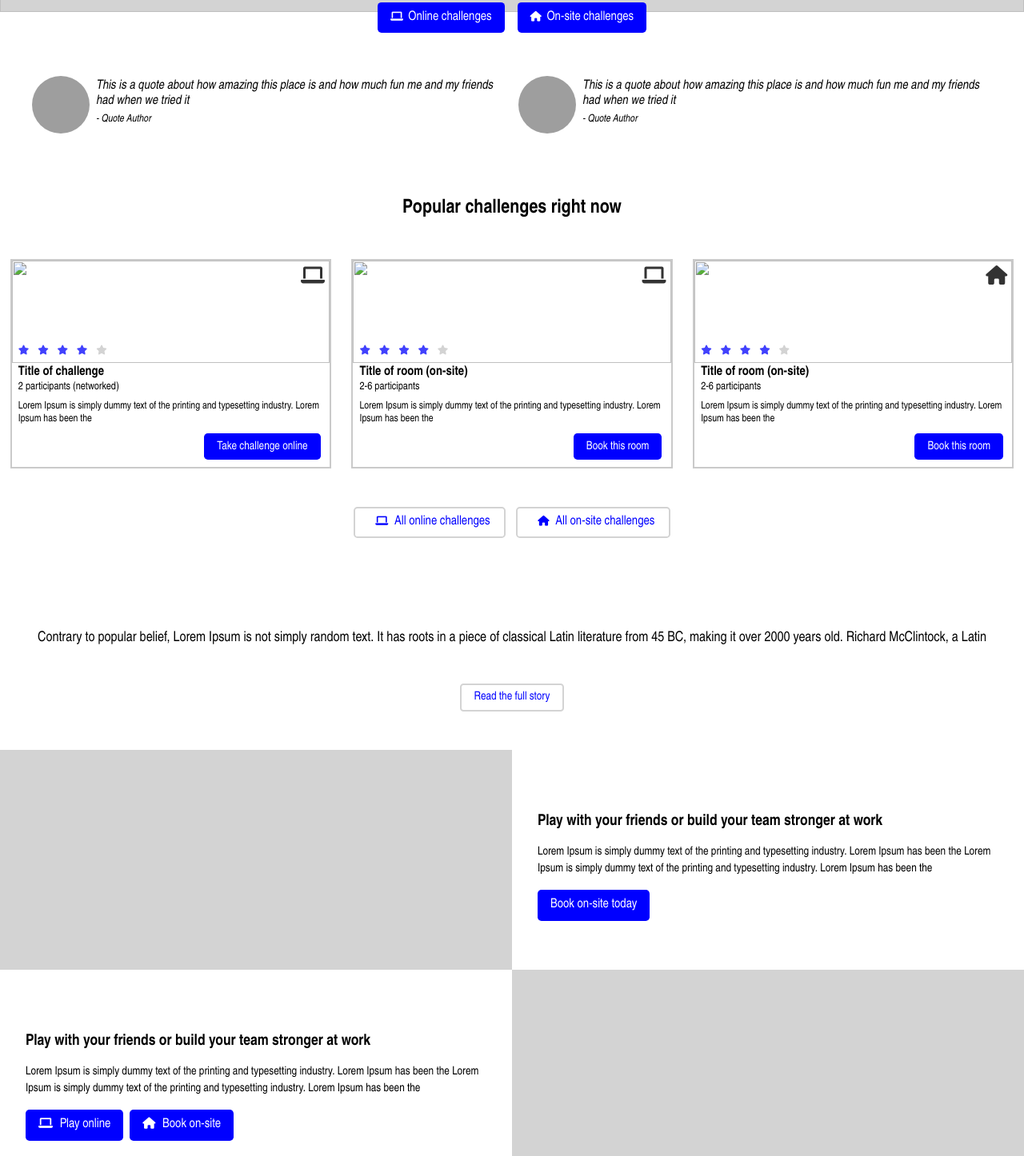
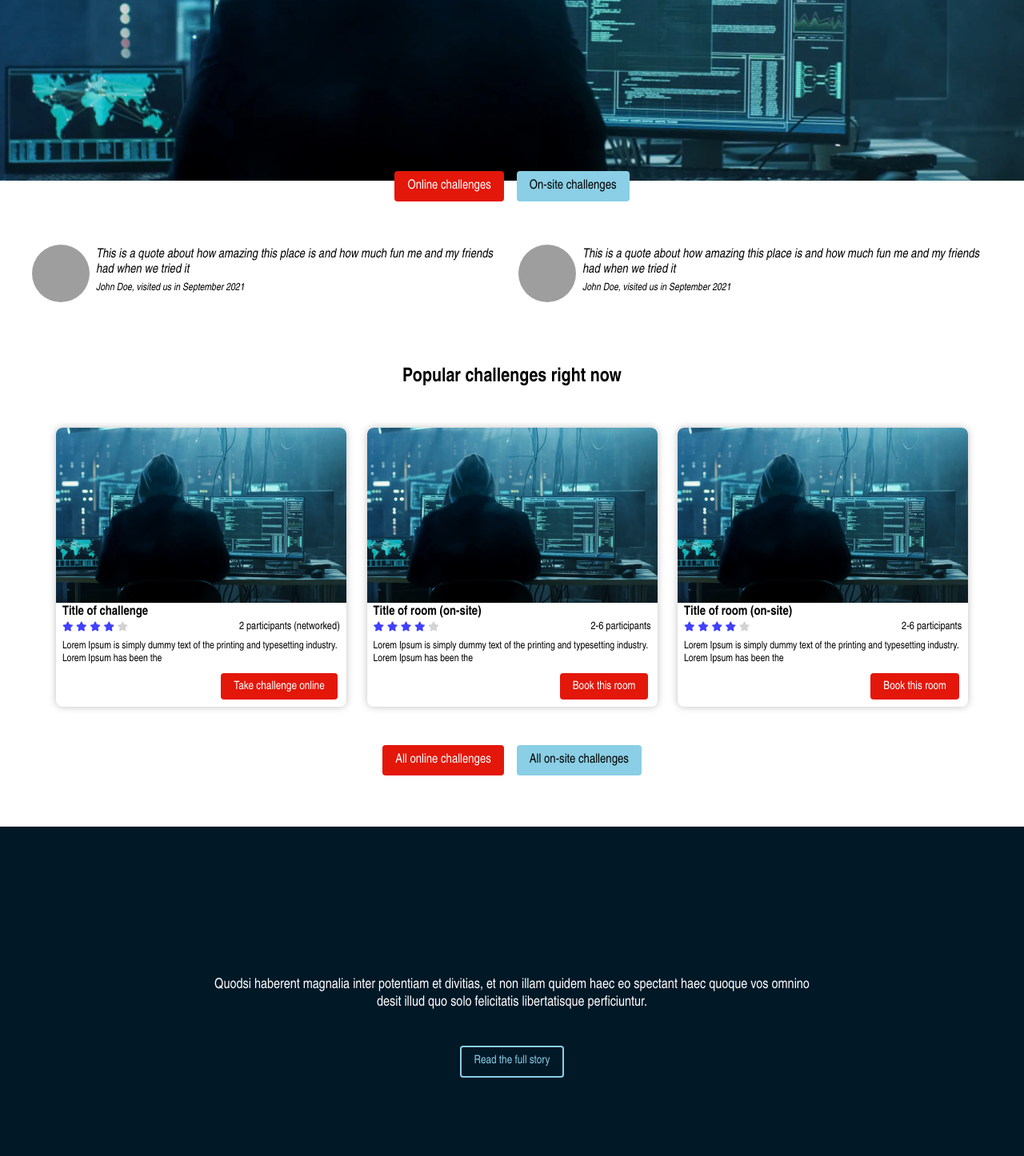
Before and after one commit to PontusVallgren/esc-project, a website: page index.html in a window 1280 px wide. Shown: the part 398-1844 px from the top of the page at 80% size. Drawn offline with nearby package versions, Linux system fonts and the light colour scheme; files that its build step writes are made by us from their sources; grey boxes are pictures that could not be loaded.

Commit message:
updated layout to the new one and added pictures given by the design and updated buttons to follow design pattern

```diff
--- a/index.html
+++ b/index.html
@@ -18,11 +18,10 @@
       <header>
         <div class="header-logo">
             <picture>
-                <img src="https://picsum.photos/100/100" alt=" "/>
+                <img src="./images/logo.png" alt=" "/>
             </picture>
         <div class="header-text">
-            <h1>[Esc]</h1>
-            <h2>Hacker Espace Rooms</h2>
+            <h1>Hacker Espace Rooms</h1>
         </div>
         </div>
       <nav class="navbar">
@@ -41,11 +40,11 @@
     <main>
       <section class="hero-container">
           <picture>
-              <img src="#" alt="">
+              <img src="./images/hero.png" alt="">
           </picture>
         <div class="hero-buttons">
-          <a class="hero-online-btn" href="#"><i class="fas fa-laptop"></i>Online challenges</a>
-          <a class="hero-onSite-btn" href="#"><i class="fas fa-home"></i>On-site challenges</a>
+          <a class="hero-online-btn" href="#"></i>Online challenges</a>
+          <a class="hero-onsite-btn" href="#"></i>On-site challenges</a>
         </div>
 
     </section>
@@ -54,14 +53,14 @@
           <img src="https://picsum.photos/100/100" alt=""/>
             <blockquote>
                 This is a quote about how amazing this place is and how much fun me and my friends had when we tried it
-                <cite>- Quote Author</cite>
+                <cite>John Doe, visited us in September 2021</cite>
             </blockquote>
           </article>
         <article class="review hide">
           <img src="https://picsum.photos/100/100" alt=""/>
             <blockquote>
                 This is a quote about how amazing this place is and how much fun me and my friends had when we tried it
-                <cite>- Quote Author</cite>
+                <cite>John Doe, visited us in September 2021</cite>
             </blockquote>
           </article>
         </section>
@@ -74,20 +73,21 @@
             <article class="challenge-card">
                 <div class="card-image-container">
             <picture>
-                <img src="#" alt="">
+                <img src="./images/challenge.png" alt="">
             </picture>
-                <i class="fas fa-laptop"></i>
+                </div>
+                <div class="card-text-container">
+                <h3>Title of challenge</h3>
                 <div class="challenge-rating">
+                    <div>
                     <i class="fas fa-star"></i>
                     <i class="fas fa-star"></i>
                     <i class="fas fa-star"></i>
                     <i class="fas fa-star"></i>
                     <i style="color: lightgray" class="fas fa-star"></i>
+                    </div>
+                    <small>2 participants (networked)</small>
                 </div>
-                </div>
-                <div class="card-text-container">
-                <h3>Title of challenge</h3>
-                <small>2 participants (networked)</small>
                 <p>Lorem Ipsum is simply dummy text of the printing and typesetting industry. Lorem Ipsum has been the</p>
                 </div>
                 <div class="card-btn-container">
@@ -97,20 +97,21 @@
             <article class="challenge-card">
                 <div class="card-image-container">
             <picture>
-                <img src="#" alt="">
+                <img src="./images/challenge.png" alt="">
             </picture>
-                <i class="fas fa-laptop"></i>
+                </div>
+                <div class="card-text-container">
+                <h3>Title of room (on-site)</h3>
                 <div class="challenge-rating">
+                    <div>
                     <i class="fas fa-star"></i>
                     <i class="fas fa-star"></i>
                     <i class="fas fa-star"></i>
                     <i class="fas fa-star"></i>
                     <i style="color: lightgray" class="fas fa-star"></i>
+                    </div>
+                    <small>2-6 participants</small>
                 </div>
-                </div>
-                <div class="card-text-container">
-                <h3>Title of room (on-site)</h3>
-                <small>2-6 participants</small>
                 <p>Lorem Ipsum is simply dummy text of the printing and typesetting industry. Lorem Ipsum has been the</p>
                 </div>
                 <div class="card-btn-container">
@@ -120,20 +121,21 @@
             <article class="challenge-card">
                 <div class="card-image-container">
             <picture>
-                <img src="#" alt="">
+                <img src="./images/challenge.png" alt="">
             </picture>
-                <i class="fas fa-home"></i>
+                </div>
+                <div class="card-text-container">
+                <h3>Title of room (on-site)</h3>
                 <div class="challenge-rating">
+                    <div>
                     <i class="fas fa-star"></i>
                     <i class="fas fa-star"></i>
                     <i class="fas fa-star"></i>
                     <i class="fas fa-star"></i>
                     <i style="color: lightgray" class="fas fa-star"></i>
+                    </div>
+                    <small>2-6 participants</small>
                 </div>
-                </div>
-                <div class="card-text-container">
-                <h3>Title of room (on-site)</h3>
-                <small>2-6 participants</small>
                 <p>Lorem Ipsum is simply dummy text of the printing and typesetting industry. Lorem Ipsum has been the</p>
                 </div>
                 <div class="card-btn-container">
@@ -143,20 +145,20 @@
         </div>
 
         <div class="challenge-buttons">
-            <a class="challenge-btn" href="#"><i class="fas fa-laptop"></i>All online challenges</a>
-            <a class="challenge-btn" href="#"><i class="fas fa-home"></i>All on-site challenges</a>
+            <a class="challenge-online-btn" href="#">All online challenges</a>
+            <a class="challenge-onsite-btn" href="#">All on-site challenges</a>
         </div>
     </section>
 
         <article class="company-story">
-            <p>Contrary to popular belief, Lorem Ipsum is not simply random text. It has roots in a piece of classical Latin literature from 45 BC, making it over 2000 years old. Richard McClintock, a Latin</p>
+            <p>Quodsi haberent magnalia inter potentiam et divitias, et non illam quidem haec eo spectant haec quoque vos omnino desit illud quo solo felicitatis libertatisque perficiuntur.</p>
             <a class="story-btn" href="#">Read the full story</a>
         </article>
 
         <section class="grid-section-container">
         <article class="grid-card">
         <div class="grid-image">
-            <img href="#" alt="">
+            <img src="./images/grid1.png" alt="">
         </div>
         <div class="grid-content">
             <div class="grid-text">
@@ -166,25 +168,22 @@
             Lorem Ipsum has been the</p>
             </div>
             <div class="grid-buttons">
-                <a class="grid-onsite-btn" href="#">Book on-site today</a>
+                <a class="grid-btn" href="#">Book on-site today</a>
             </div>
             </div>
         </article>
             <article class="grid-card reverse">
         <div class="grid-content">
             <div class="grid-text">
-                <h3>Play with your friends or build your team stronger at work</h2>
-                <p>Lorem Ipsum is simply dummy text of the printing and typesetting industry.
-                Lorem Ipsum has been the Lorem Ipsum is simply dummy text of the printing and typesetting industry.
-                Lorem Ipsum has been the</p>
+                <h3>Play online or visit our venue for one of our 25 escape rooms</h2>
+                <p>Praeterea, ex culpa non invenies unum aut non accusatis unum. Et nihil inuitam. Nemo nocere tibi erit, et non inimicos, et</p>
             </div>
             <div class="grid-buttons">
-                <a class="grid-online-btn" href="#"><i class="fas fa-laptop"></i>Play online</a>
-                <a class="grid-onsite-btn" href="#"><i class="fas fa-home"></i>Book on-site</a>
+                <a class="grid-btn" href="#">See all challenges</a>
             </div>
             </div>
             <div class="grid-image">
-            <img href="#" alt="">
+            <img src="./images/grid2.png" alt="">
         </div>
     </article>
 </section>
--- a/src/main.scss
+++ b/src/main.scss
@@ -17,18 +17,22 @@ html {
 }
 
 /* || Header and Main Navigation */
+header {
+  background-color: #011827;
+}
 
 .header-logo {
-  @include flex(row, flex-start, center);
+  @include flex(row, flex-start, flex-end);
   img {
-    border-radius: 50%;
-    height: 64px;
+    height: 82px;
+    width: 128px;
     margin: 1rem 0 0 1rem;
   }
 }
 .header-text {
   @include flex(row, center, center);
-  margin: 0 0 0 1rem;
+  color: #ffffff;
+  margin: 0 0 1rem 1rem;
 
   h1 {
     margin: 0 0.5rem 0 0;
@@ -49,7 +53,7 @@ html {
     list-style: none;
   }
   a {
-    color: rgba(82, 82, 82, 0.822);
+    color: #ffffff;
     padding: 1rem;
     text-align: center;
     text-decoration: none;
@@ -57,9 +61,6 @@ html {
   }
   li {
     padding: 1em 0;
-  }
-  a:hover {
-    color: black;
   }
 }
 .navbar-mobile {
@@ -88,13 +89,13 @@ html {
 /* || Main Content */
 
 .hero-container {
-  height: 275px;
+  height: 468px;
+  width: 100%;
 
   img {
     height: 100%;
     width: 100%;
     object-fit: cover;
-    background-color: lightgray;
   }
 }
 @media screen and (max-width: $mobile-size) {
@@ -106,8 +107,12 @@ html {
   @include flex(row, center, center);
   transform: translateY(-50%);
 }
-.hero-onSite-btn {
-  @include primary-btn($primary-btn-bgcolor, $primary-btn-textcolor, 1rem);
+.hero-onsite-btn {
+  @include secondary-btn(
+    $secondary-btn-bgcolor,
+    $secondary-btn-textcolor,
+    1rem
+  );
   margin: 0 0.5rem;
 
   i {
@@ -118,11 +123,6 @@ html {
 .hero-online-btn {
   @include primary-btn($primary-btn-bgcolor, $primary-btn-textcolor, 1rem);
   margin: 0 0.5rem;
-
-  i {
-    margin-right: 0.5em;
-    font-size: 0.8em;
-  }
 }
 @media screen and (max-width: $mobile-size) {
   .hero-buttons {
@@ -137,14 +137,7 @@ html {
     }
   }
 }
-.challenge-title {
-  @include flex(row, center, center);
 
-  h2 {
-    text-align: center;
-    margin: 0 0 2em 0;
-  }
-}
 .review-container {
   @include flex(row, center, center);
   margin: 5rem 2rem;
@@ -174,6 +167,15 @@ html {
     display: none;
   }
 }
+
+.challenge-title {
+  @include flex(row, center, center);
+
+  h2 {
+    text-align: center;
+    margin: 0 0 2em 0;
+  }
+}
 .challenges-card-container {
   @include flex(row, center, center);
   height: 100%;
@@ -186,12 +188,16 @@ html {
   ::-webkit-scrollbar {
     display: none;
   }
+  .challenge-card {
+    min-width: 363px;
+  }
 }
 .challenge-card {
-  border: solid 0.15em rgba(138, 137, 137, 0.452);
   height: 100%;
-  min-width: 14.4rem;
+  max-width: 363px;
   margin: 0 0.8em;
+  box-shadow: 0px 0px 10px rgba(0, 0, 0, 0.25);
+  border-radius: 8px;
 
   a {
     @include primary-btn($primary-btn-bgcolor, $primary-btn-textcolor, 0.9rem);
@@ -200,34 +206,16 @@ html {
 .card-image-container {
   position: relative;
   width: 100%;
-  height: 8em;
+  height: 219px;
   img {
-    position: absolute;
     width: 100%;
-    height: 8em;
-  }
-  /* MIXIN ---- */
-  .fa-laptop {
-    position: absolute;
-    font-size: 1.5rem;
-    color: #333;
-    margin: 0.25em 0.25em 0 0;
-    right: 0;
-  }
-  .fa-home {
-    position: absolute;
-    font-size: 1.5rem;
-    color: #333;
-    margin: 0.25em 0.25em 0 0;
-    right: 0;
+    height: 100%;
+    border-radius: 8px 8px 0px 0px;
   }
 }
 .challenge-rating {
-  position: absolute;
-  bottom: 0;
-  margin: 0 0 0.3rem 0.5rem;
-  color: lightgreen;
-
+  @include flex(row, space-between, flex-start);
+  margin: 0 0.5rem;
   i {
     font-size: 0.75rem;
     color: rgb(65, 65, 253);
@@ -256,14 +244,17 @@ html {
   @include flex(row, center, center);
   margin: 3em 0 0 0;
 }
-.challenge-btn {
-  @include secondary-btn($secondary-btn-bgcolor, $secondary-btn-textcolor);
-  margin: 0 0.4rem;
-  i {
-    font-size: 0.8rem;
-    margin: 0 0.6em;
-    border-bottom: none;
-  }
+.challenge-online-btn {
+  @include primary-btn($primary-btn-bgcolor, $primary-btn-textcolor, 1rem);
+  margin: 0 0.5rem 0 0;
+}
+.challenge-onsite-btn {
+  @include secondary-btn(
+    $secondary-btn-bgcolor,
+    $secondary-btn-textcolor,
+    1rem
+  );
+  margin: 0 0 0 0.5rem;
 }
 @media screen and (max-width: $mobile-size) {
   .challenge-buttons {
@@ -280,19 +271,21 @@ html {
 }
 .company-story {
   @include flex(column, center, center);
-  padding: 3em 2em;
+  background-color: #011827;
+  height: 500px;
+  width: 100%;
+  padding: 3em 16em;
   margin: 4em 0 0 0;
 
   p {
     width: 100%;
+    color: #ffffff;
     font-size: 1.1rem;
     text-align: center;
-    line-height: 1.5;
-    width: 100%;
   }
 }
 .story-btn {
-  @include secondary-btn($secondary-btn-bgcolor, $secondary-btn-textcolor);
+  @include third-btn($third-btn-bgcolor, $third-btn-textcolor, 1rem);
   font-size: 0.9rem;
   margin: 3em 0 0 0;
 }
@@ -301,14 +294,13 @@ html {
     font-size: 1rem;
   }
 }
-/* MIXIN */
 
 .grid-section-container {
   @include flex(column, center, center);
 }
 .grid-card {
   @include flex(row, center, center);
-  width: 100%;
+  max-width: 1400px;
 }
 @media screen and (max-width: $mobile-size) {
   .grid-card {
@@ -329,18 +321,19 @@ html {
   h3 {
     font-size: 1.2rem;
     line-height: 1.5rem;
-    margin: 2rem 2rem 1rem 2rem;
+    margin: 0 2rem 1rem 4rem;
   }
   p {
     font-size: 0.9rem;
     line-height: 1.3rem;
-    margin: 0 2rem;
+    margin: 0 4rem;
   }
 }
 .grid-image {
   width: 100%;
-  height: 275px;
-  background-color: lightgrey;
+  img {
+    width: 100%;
+  }
 }
 @media screen and (max-width: $mobile-size) {
   .grid-image {
@@ -350,17 +343,9 @@ html {
 .grid-buttons {
   display: flex;
   flex-direction: row;
-  margin: 1rem 2rem;
+  margin: 1rem 4rem;
 }
-i {
-  font-size: 0.9rem;
-  margin: 0 0.6em 0 0;
-}
-.grid-online-btn {
-  @include primary-btn($primary-btn-bgcolor, $primary-btn-textcolor, 1rem);
-  margin: 0 0.5rem 0 0;
-}
-.grid-onsite-btn {
+.grid-btn {
   @include primary-btn($primary-btn-bgcolor, $primary-btn-textcolor, 1rem);
   margin: 0 0.5rem 0 0;
 }
@@ -369,34 +354,28 @@ i {
   .grid-buttons {
     @include flex(column-reverse, center, flex-start);
   }
-  .grid-online-btn {
-    @include third-btn($secondary-btn-bgcolor, $secondary-btn-textcolor, 1rem);
-    margin: 1rem 0 0 0;
-  }
 }
 
 footer {
-  display: grid;
-  grid-template-columns: repeat(12, 1fr);
-  grid-template-rows: auto;
+  @include flex(row, space-around, flex-start);
   margin: 5em 0 0 0;
   padding: 5rem 2rem;
-  background-color: lightsteelblue;
+  background-color: #011827;
+  color: #ffffff;
 }
 
 .company {
-  grid-column: 1 / 4;
+  width: 40%;
   h3 {
     font-size: 0.9rem;
   }
   p {
     font-size: 0.9rem;
-    color: rgba(0, 0, 0, 0.801);
+    margin: 0.35rem 0 0 0;
   }
 }
 
 .sitemap {
-  grid-column: 7 / 10;
   h3 {
     font-size: 0.9rem;
   }
@@ -411,13 +390,12 @@ footer {
     padding: 0.1rem 0;
   }
   a {
+    color: #ffffff;
     text-decoration: none;
-    color: rgba(32, 32, 32, 0.966);
   }
 }
 
 .social {
-  grid-column: 11 / 12;
   h3 {
     font-size: 0.9rem;
   }
@@ -432,8 +410,8 @@ footer {
     padding: 0.1rem 0;
   }
   a {
+    color: #ffffff;
     text-decoration: none;
-    color: rgba(32, 32, 32, 0.966);
   }
 }
 @media screen and (max-width: $mobile-size) {
--- a/src/mixin.scss
+++ b/src/mixin.scss
@@ -9,18 +9,18 @@
   color: $textColor;
   text-align: center;
   text-decoration: none;
-  border-radius: 0.3rem;
+  border-radius: 4px;
   padding: 0.6rem 1rem;
   font-size: $size;
 }
-@mixin secondary-btn($bgColor, $textColor) {
+@mixin secondary-btn($bgColor, $textColor, $size) {
   background-color: $bgColor;
   color: $textColor;
   text-align: center;
   text-decoration: none;
-  border: solid 0.15em lightgray;
-  padding: 0.5em 1.1em;
-  border-radius: 0.3em;
+  padding: 0.6rem 1rem;
+  border-radius: 4px;
+  font-size: $size;
 }
 @mixin third-btn($bgColor, $textColor, $size) {
   background-color: $bgColor;
@@ -28,19 +28,21 @@
   font-size: $size;
   text-align: center;
   text-decoration: none;
-  border: none;
-  border-radius: 0;
-  border-bottom: solid 0.15rem lightgrey;
-  padding: 0;
+  border: 2px solid #8acfe6;
+  border-radius: 4px;
+  padding: 0.6rem 1rem;
 }
 
 /* Button Variables */
 
-$primary-btn-bgcolor: blue;
+$primary-btn-bgcolor: #e3170a;
 $primary-btn-textcolor: white;
 
-$secondary-btn-bgcolor: white;
-$secondary-btn-textcolor: blue;
+$secondary-btn-bgcolor: #8acfe5;
+$secondary-btn-textcolor: black;
+
+$third-btn-bgcolor: transparent;
+$third-btn-textcolor: #8acfe5;
 
 /* Screen-sizes Variables */
 
```
Also changed, not shown: images/challenge.png (added), images/grid1.png (added), images/grid2.png (added), images/hero.png (added), images/logo.png (added).
